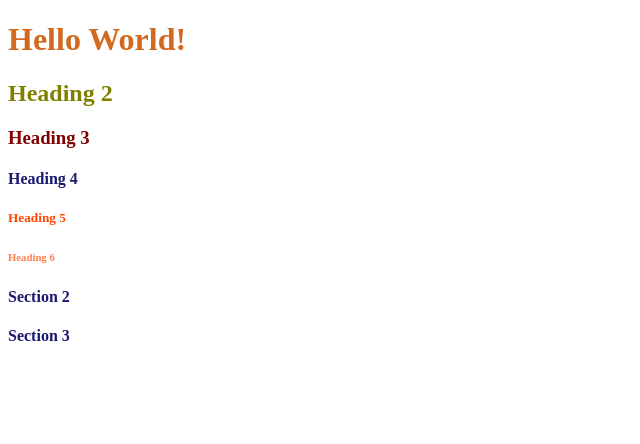
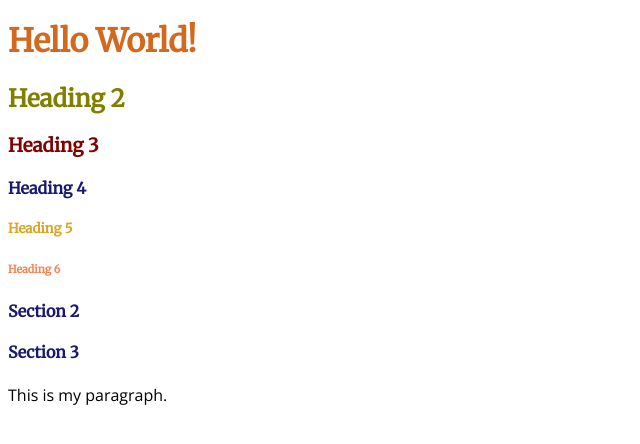
Before and after one commit to mkuzibaeva/First_Class_HTML, a plain HTML site: page index.html in a window 1280 px wide. Shown: the whole page, without its empty margins (0-640 px from the left). Drawn offline with nearby package versions, Linux system fonts and the light colour scheme.

Commit message:
All css we learned today

```diff
--- a/css/style.css
+++ b/css/style.css
@@ -1,7 +1,27 @@
+* {
+    font-family: 'Merriweather', serif;
+}
+
+h1{
+    color: chocolate;
+}
+h2 {
+    color: olive;
+}
+h3 {
+    color: maroon;
+}
+h4 {
+    color: midnightblue;
+}
 h5 {
-    color: blueviolet;
+    color: goldenrod;
 }
 
 h6 {
     color: coral;
 }
+
+p {
+    font-family: 'Open Sans', sans-serif;
+}
--- a/index.html
+++ b/index.html
@@ -5,20 +5,18 @@
     <meta name="viewport" content="width=device-width, initial-scale=1.0">
     <meta http-equiv="X-UA-Compatible" content="ie=edge">
     <title>My First HTML</title>
+    <link href="https://fonts.googleapis.com/css?family=Merriweather|Open+Sans&display=swap" rel="stylesheet">
     <link rel="stylesheet" href="css/style.css">
-    <style>
-        h4 {color: midnightblue;}
-    </style>
 </head>
 <body>
-    <h1 style="color: chocolate;">Hello World!</h1>
-    <h2 style="color: olive;">Heading 2</h2>
-    <h3 style="color: maroon;">Heading 3</h3>
+    <h1>Hello World!</h1>
+    <h2>Heading 2</h2>
+    <h3>Heading 3</h3>
     <h4>Heading 4</h4>
-    <h5 style="color: orangered;">Heading 5</h5>
+    <h5>Heading 5</h5>
     <h6>Heading 6</h6>
     <h4>Section 2</h4>
     <h4>Section 3</h4>
-
+<p>This is my paragraph.</p>
 </body>
 </html>
```
